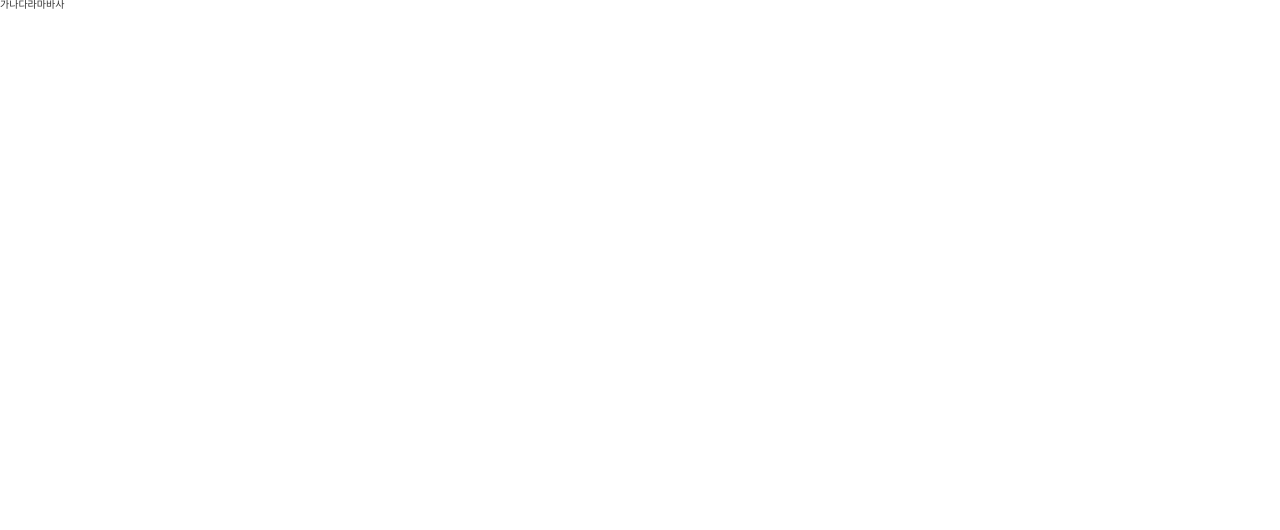
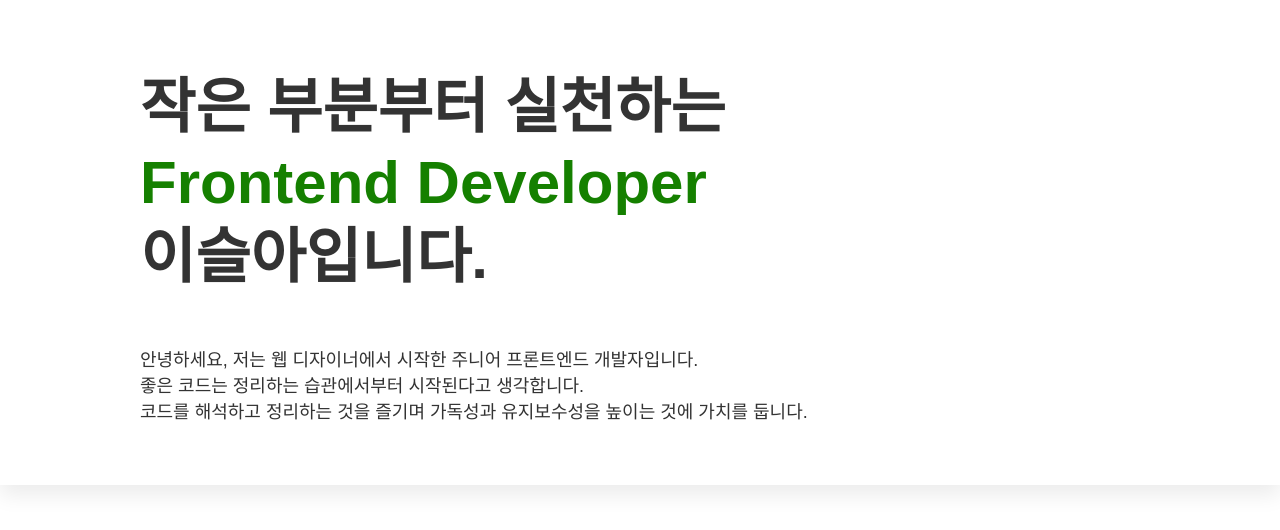
Before and after one commit to seraleedev/resume-vue, a Vue app: page / in a window 1280 px wide. Shown: the top 530 px of the page. Built offline with nearby package versions, Linux system fonts and the light colour scheme; a web font is replaced by a local one.

Commit message:
헤더 스타일링

```diff
--- a/src/components/pages/Main.vue
+++ b/src/components/pages/Main.vue
@@ -1,6 +1,24 @@
-<template><div>가나다라마바사</div></template>
+<template>
+  <header class="header">
+    <div class="container">
+      <div class="wrapper">
+        <h1>작은 부분부터 실천하는</h1>
+        <h1 class="green">Frontend Developer</h1>
+        <h1>이슬아입니다.</h1>
+      </div>
+      <h4>
+        안녕하세요, 저는 웹 디자이너에서 시작한 주니어 프론트엔드
+        개발자입니다.<br />좋은 코드는 정리하는 습관에서부터 시작된다고
+        생각합니다.<br />코드를 해석하고 정리하는 것을 즐기며 가독성과
+        유지보수성을 높이는 것에 가치를 둡니다.
+      </h4>
+    </div>
+  </header>
+</template>
 
 <script>
+// import { theme } from '../common/common';
+
 export default {
   name: 'MainComponent',
   methods: {
@@ -10,3 +28,35 @@ export default {
   },
 }
 </script>
+
+<style scoped>
+.header {
+  width: 100%;
+  box-shadow: 0px 10px 20px 0px rgba(0, 0, 0, 0.08);
+  padding: 40px 0 60px;
+  position: relative;
+  top: 0;
+  transition: all 0.5s;
+}
+h1 {
+  font-size: 6rem;
+  line-height: 7.5rem;
+  font-weight: 700;
+}
+
+h4 {
+  font-size: 1.8rem;
+  line-height: 2.6rem;
+  font-weight: 400;
+}
+.green {
+  color: #158000;
+}
+.container {
+  width: 1000px;
+  margin: 0 auto;
+}
+.wrapper {
+  margin: 30px 0 52px;
+}
+</style>
```
